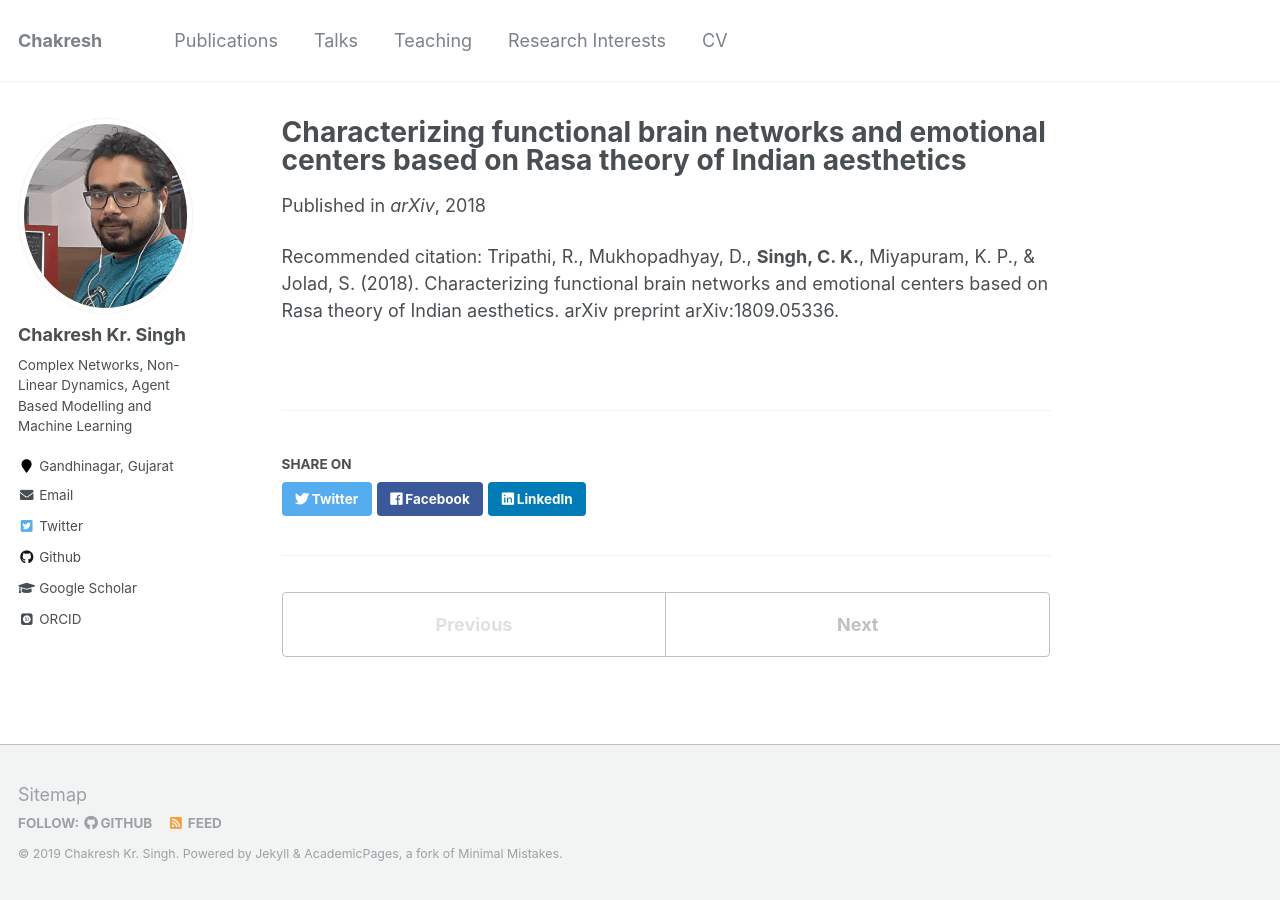
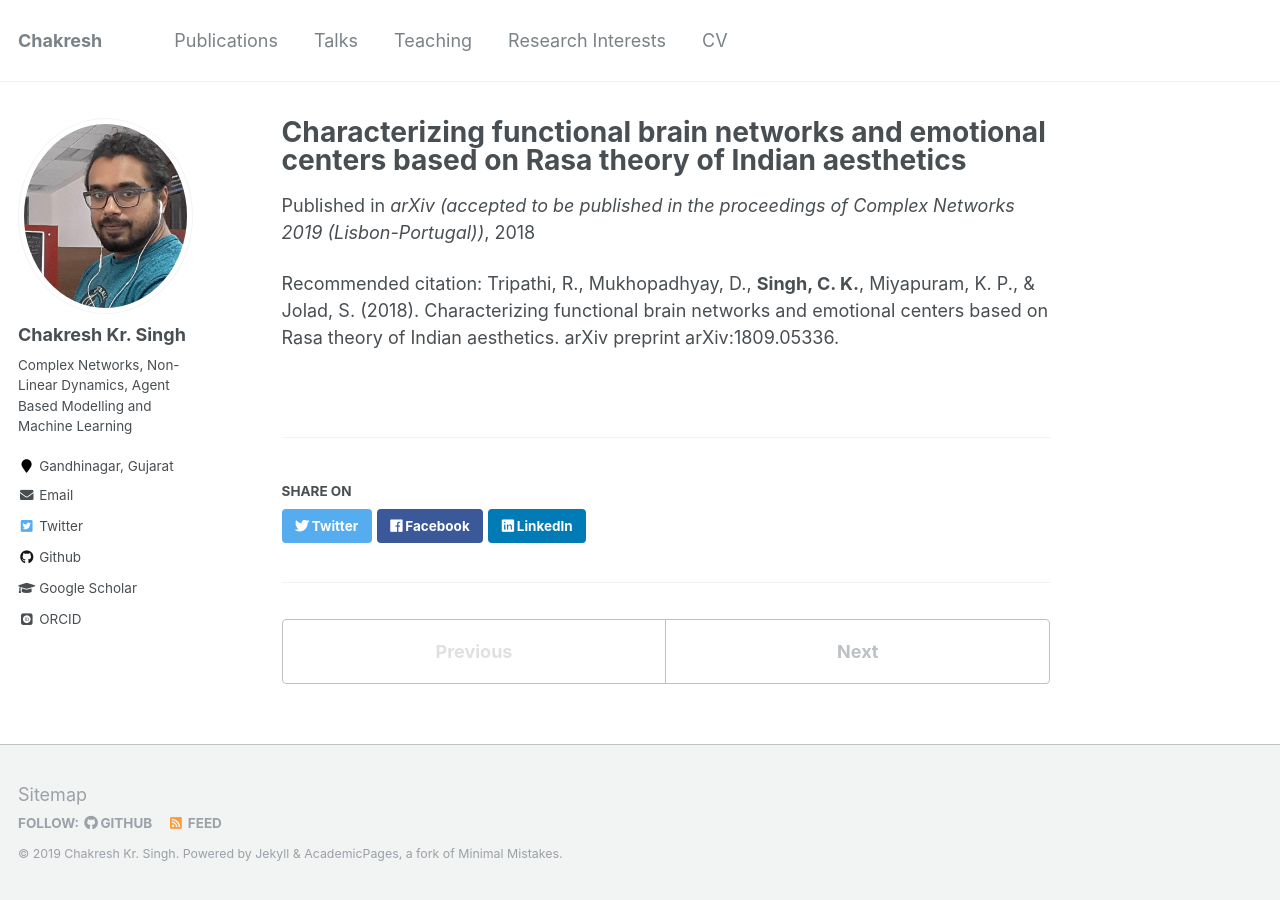
Before and after one commit to ChakreshIITGN/ChakreshIITGN.github.io, a Jekyll site: the page built from _publications/2018-09-14-paper-4.md, in a window 1280 px wide. Built offline with Jekyll 4.4.1, drawn with Linux system fonts in a browser that asks for light colours; some web fonts are replaced.

Commit message:
Update 2018-09-14-paper-4.md

```diff
--- a/_publications/2018-09-14-paper-4.md
+++ b/_publications/2018-09-14-paper-4.md
@@ -4,7 +4,7 @@ collection: publications
 permalink: /publication/2018-09-14-paper-4
 excerpt: 'In this work, we extract functional brain networks using coherence measures on EEG recordings of film clips from popular Indian Bollywood movies representing nine Rasas in the Indian Natyasastra. Structural and functional network measures were computed for these brain networks, averaging over a range of significant edge weights, in different brainwave frequency bands.'
 date: 2018-09-14
-venue: 'arXiv'
+venue: 'arXiv (accepted to be published in the proceedings of Complex Networks 2019 (Lisbon-Portugal))'
 paperurl: 'https://arxiv.org/pdf/1809.05336.pdf'
 
 ---
```
